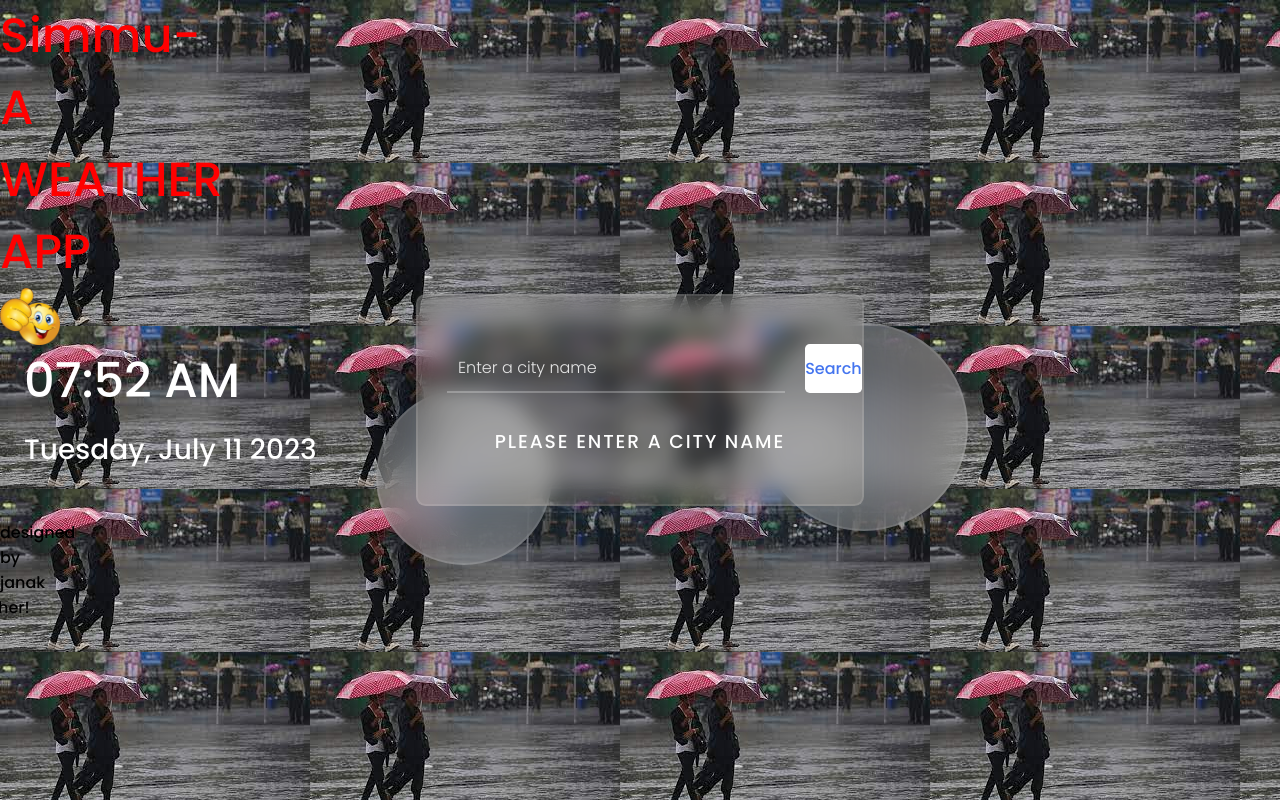
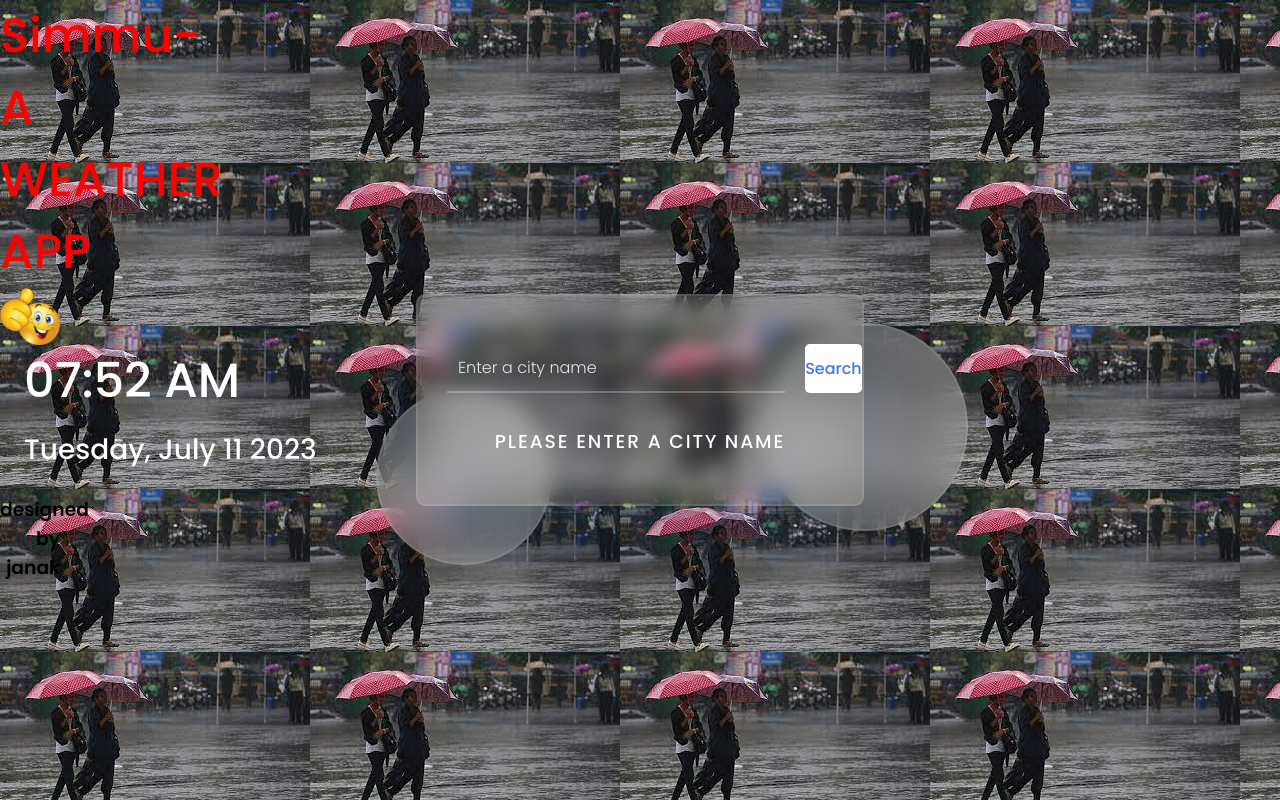
Before and after one commit to coolSaurav/SIMMU--a-weather-app, a plain HTML site: page index.htm in a window 1280 px wide. Shown: the top 800 px of the page. Drawn offline with Linux system fonts and the light colour scheme.

Commit message:
Update index.htm

```diff
--- a/index.htm
+++ b/index.htm
@@ -13,7 +13,7 @@
     <link rel="stylesheet" href="style.css" />
   </head>
 
-
+    <body>
     <font color="red" align="center" size="20" >Simmu-A WEATHER APP</font>
 
 
@@ -40,7 +40,7 @@
         <div id="result"></div>
       </div>
     </div>
-    <BR align="right">designed by janak</BR>
+    <h3 align="right">designed by janak</h3>
     <marquee  width="600%" direction="right" height="900px" color="yellow">get to know about weather!</marquee>
 
     <!-- Script -->
```
